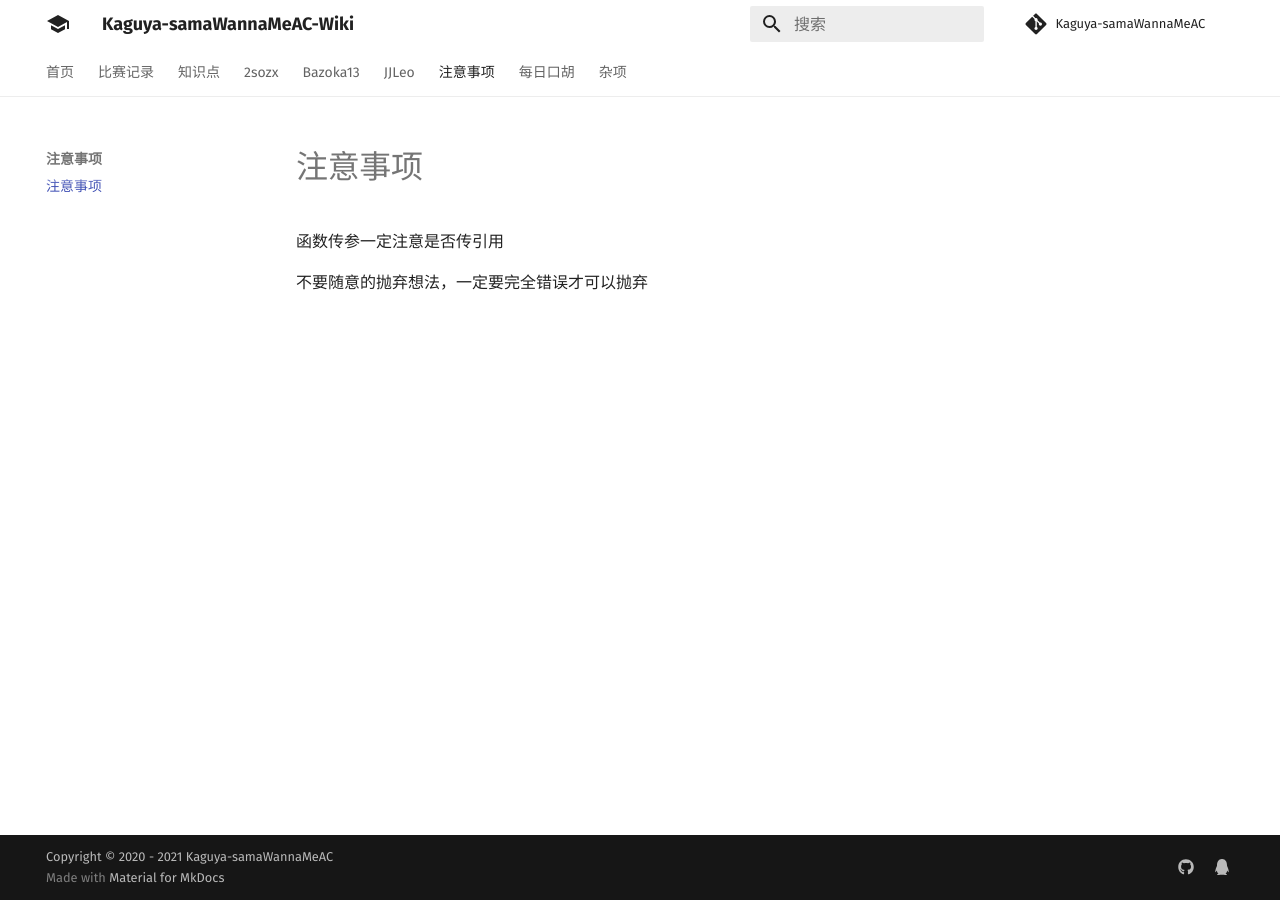
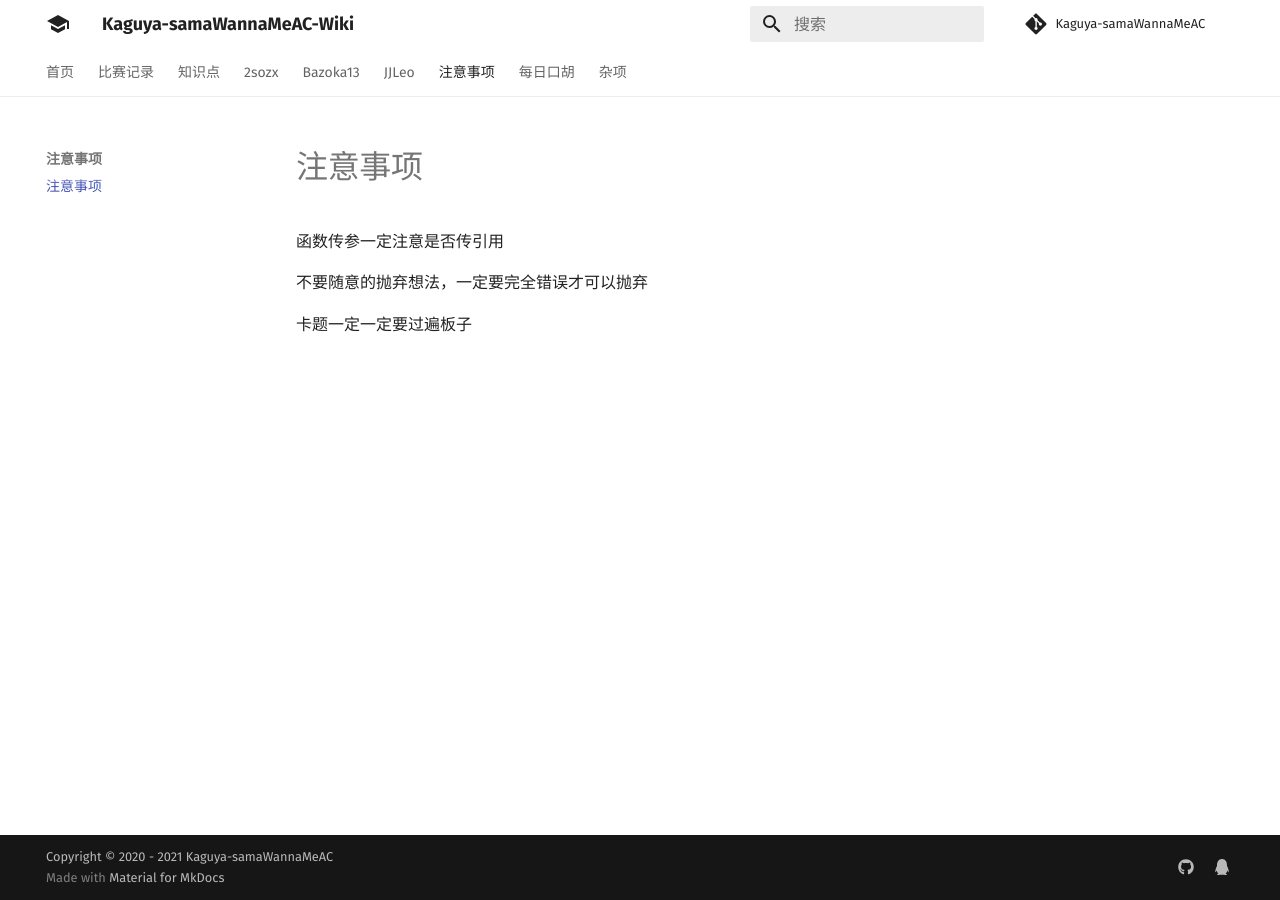
Before and after one commit to Kaguya-samaWannaMeAC/kaguya-samawannameac.github.io, an MkDocs documentation site: the page built from docs/注意事项.md, in a window 1280 px wide. Built offline with MkDocs 1.6.1 and Material for MkDocs 9.7.7, drawn with Linux system fonts in a browser that asks for light colours; comment, search, counter and statistics services are not loaded.

Commit message:
Update 注意事项.md

```diff
--- a/docs/注意事项.md
+++ b/docs/注意事项.md
@@ -1,3 +1,5 @@
 函数传参一定注意是否传引用
 
 不要随意的抛弃想法，一定要完全错误才可以抛弃
+
+卡题一定一定要过遍板子
```
